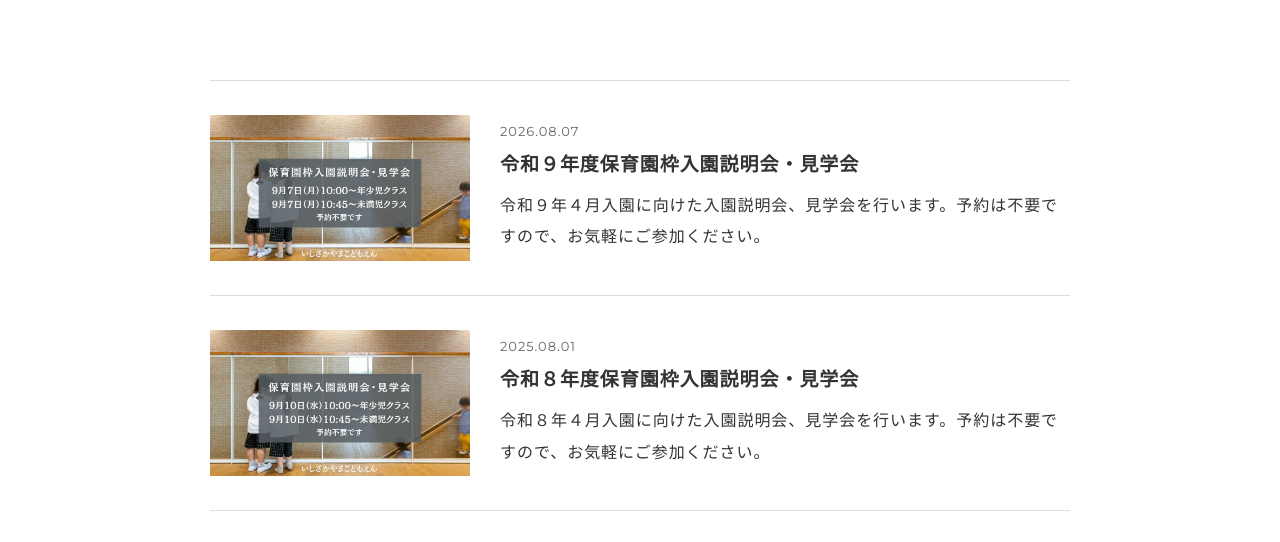
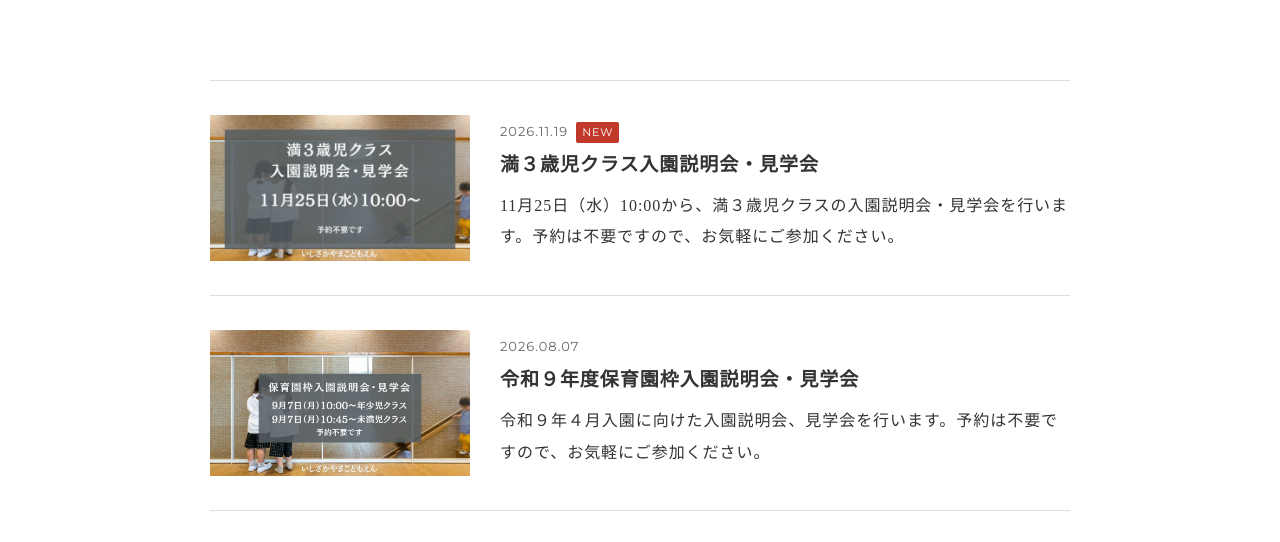
Before and after one commit to ishizakayama/ishizakayama.github.io, a plain HTML site: page news.html in a window 1280 px wide. Shown: the part 252-794 px from the top of the page. Drawn offline with Linux system fonts and the light colour scheme.

Commit message:
Add files via upload

```diff
--- a/index.html
+++ b/index.html
@@ -129,7 +129,7 @@
   </div>
   <p class="copyright">Copyright &copy; ISHIZAKAYAMA Kindergarten. All Rights Reserved.</p>
 </footer>
-<script src="js/news.js?v=2"></script>
+<script src="js/news.js?v=3"></script>
 <script src="js/main.js?v=2"></script>
 </body>
 </html>
--- a/js/news.js
+++ b/js/news.js
@@ -12,6 +12,12 @@
    },
    ========================================================= */
 window.NEWS = [
+  {
+    date: "2026-11-19",
+    title: "満３歳児クラス入園説明会・見学会",
+    image: "img/news-2026-11-19.jpg",
+    body: "11月25日（水）10:00から、満３歳児クラスの入園説明会・見学会を行います。予約は不要ですので、お気軽にご参加ください。"
+  },
   {
     date: "2026-08-07",
     title: "令和９年度保育園枠入園説明会・見学会",
--- a/news.html
+++ b/news.html
@@ -54,7 +54,7 @@
   </div>
   <p class="copyright">Copyright &copy; ISHIZAKAYAMA Kindergarten. All Rights Reserved.</p>
 </footer>
-<script src="js/news.js?v=2"></script>
+<script src="js/news.js?v=3"></script>
 <script src="js/main.js?v=2"></script>
 </body>
 </html>
```
Also changed, not shown: img/news-2026-11-19.jpg (added), 1 other file.
